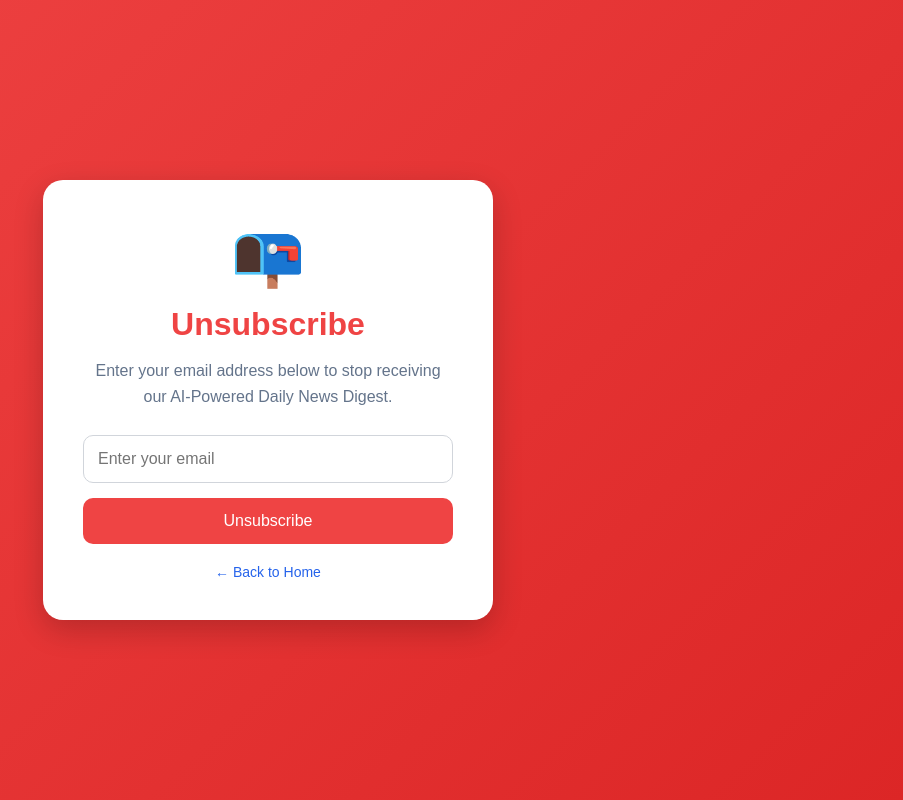
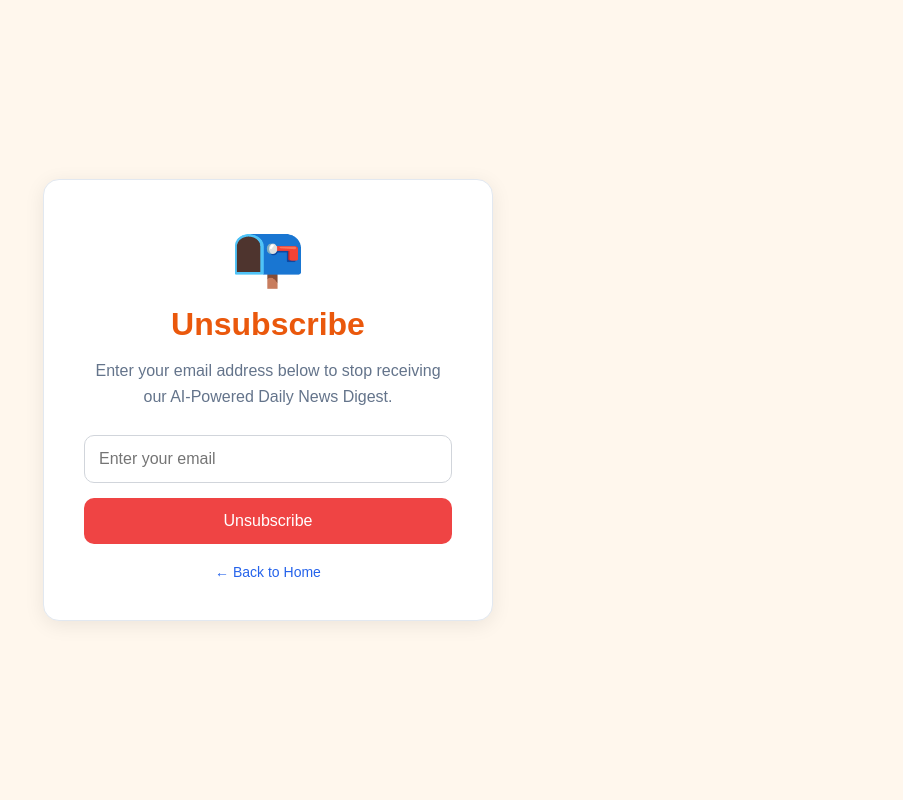
Before and after one commit to tiwarikhushi02/News_Letter, a FastAPI app: page /unsubscribe in a window 1280 px wide. Shown: the whole page, without its empty margins (372-1275 px from the left). Run offline with FastAPI, Linux system fonts and the light colour scheme.

Commit message:
css included

```diff
--- a/templates/unsubscribe.html
+++ b/templates/unsubscribe.html
@@ -12,21 +12,22 @@
         }
 
         body{
-            font-family:Arial, sans-serif;
-            background:linear-gradient(135deg, #ef4444, #dc2626);
-            height:100vh;
+    font-family: Arial, sans-serif;
+    background: #FFF7ED;
+    min-height:100vh;
     display:flex;
     justify-content:center;
     align-items:center;
 }
 
        .container{
-            background:white;
+    background:#FFFFFF;
     width:450px;
     padding:40px;
-            border-radius:20px;
+    border-radius:16px;
     text-align:center;
-            box-shadow:0 10px 30px rgba(0,0,0,0.2);
+    box-shadow:0 4px 20px rgba(0,0,0,0.08);
+    border:1px solid #e2e8f0;
 }
 
         .icon{
@@ -35,7 +36,7 @@
         }
 
         h1{
-            color:#ef4444;
+            color:#EA580C;
             margin-bottom:15px;
         }
 
@@ -72,7 +73,7 @@
         }
 
         button:hover{
-            background:#dc2626;
+            background:#EA580C;
             transform:translateY(-2px);
         }
 
```
Also changed, not shown: templates/index.html (+6 -5 lines), templates/success.html (+6 -5 lines), templates/unsubscribe_failure.html (+6 -5 lines), templates/unsubscribe_success.html (+6 -5 lines), templates/user_exist.html (+6 -5 lines). Lines whose indentation alone changed are shown as unchanged.
